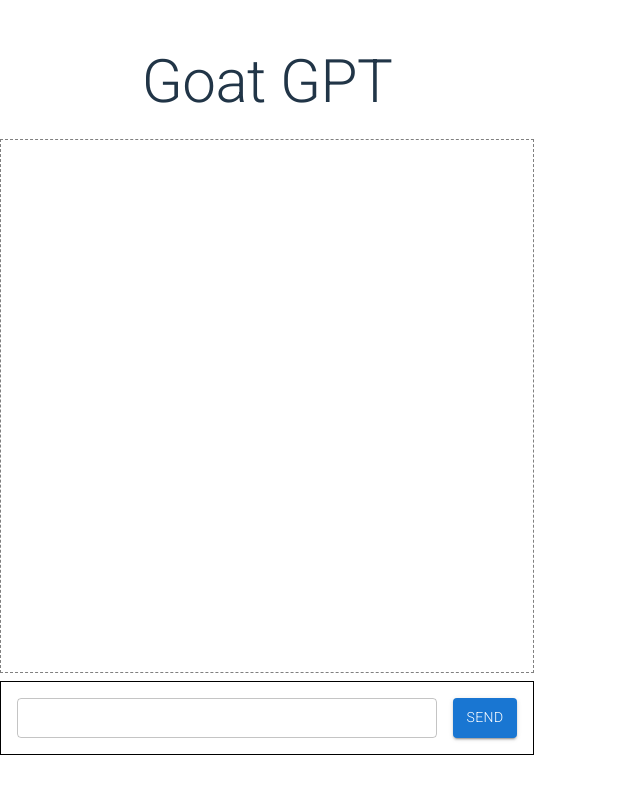
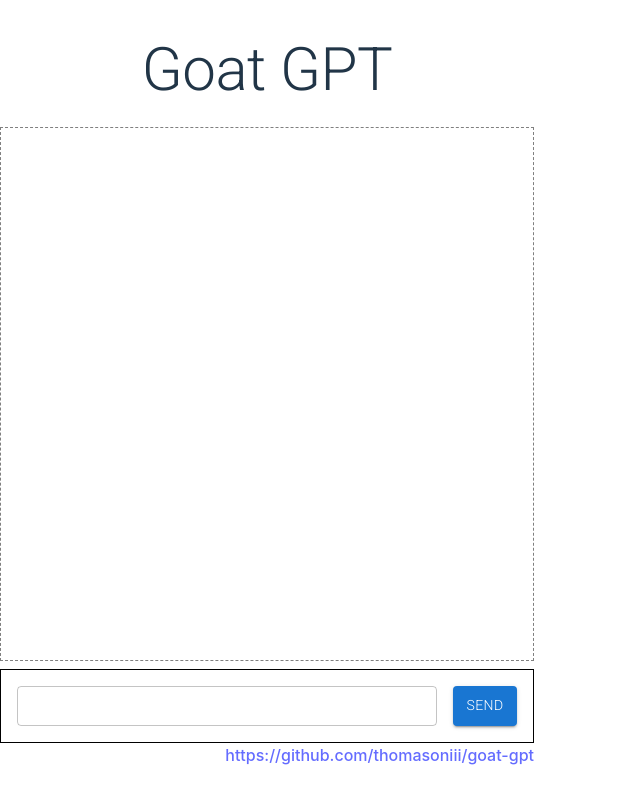
Before and after one commit to thomasoniii/goat-gpt, a React (Vite) app: page / in a window 1280 px wide. Shown: the whole page, without its empty margins (0-640 px from the left). Built offline with nearby package versions, Linux system fonts and the light colour scheme.

Commit message:
jimt/goat-gpt - updated readme

```diff
--- a/src/App.jsx
+++ b/src/App.jsx
@@ -96,6 +96,11 @@ function App() {
           Send
         </Button>
       </Box>
+      <Box sx={{ textAlign: "right" }}>
+        <a href="https://github.com/thomasoniii/goat-gpt" target="_blank">
+          https://github.com/thomasoniii/goat-gpt
+        </a>
+      </Box>
     </Box>
   );
 }
```
Also changed, not shown: 1 other file (tests, documents, lock files or other folders).
